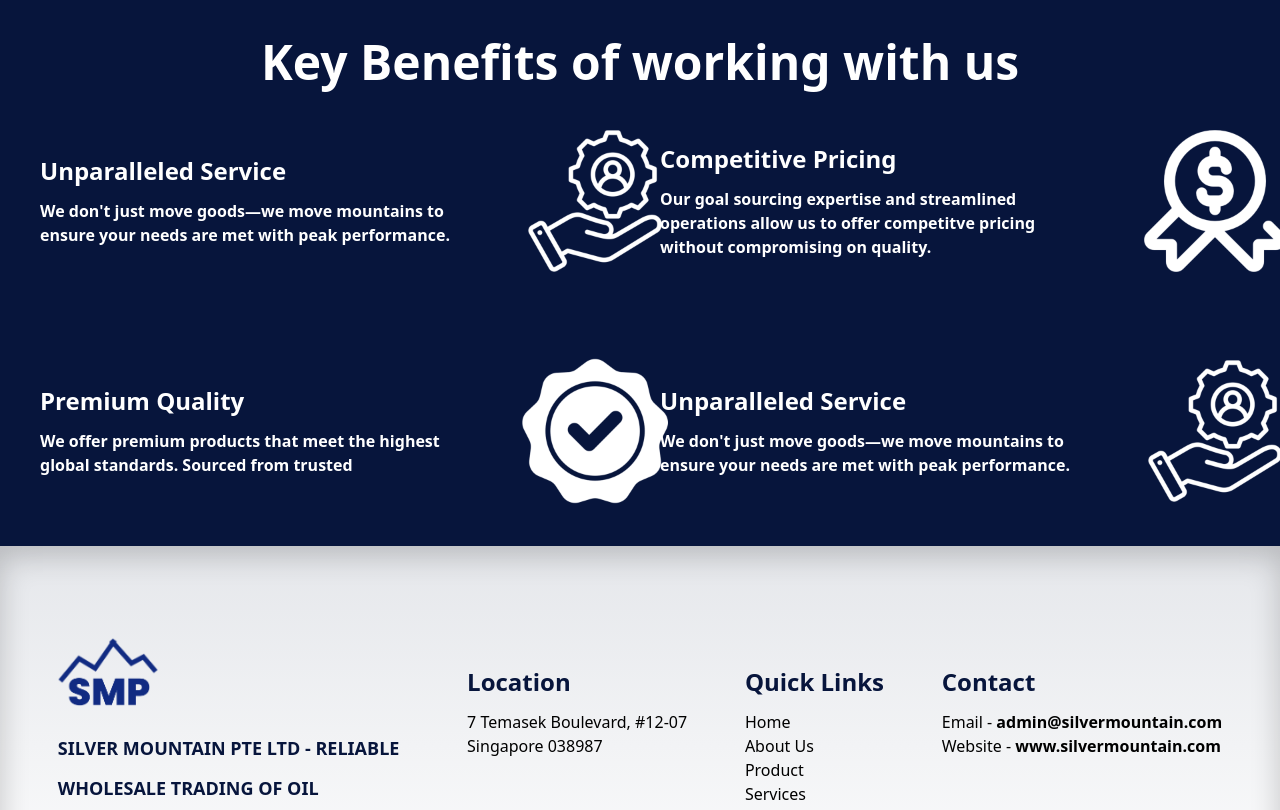
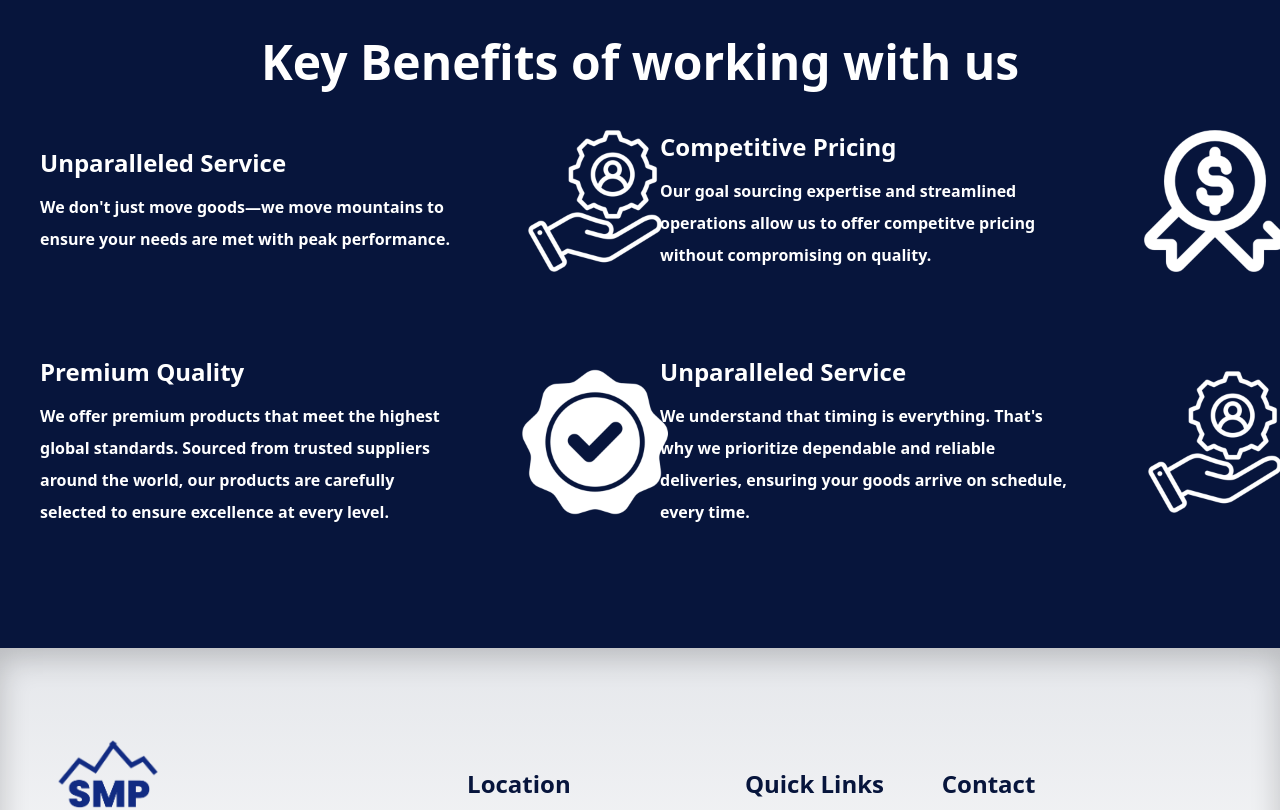
Before and after one commit to iamjusSawSoe/silvermountain, a Next.js app: page / in a window 1280 px wide. Shown: the part 822-1632 px from the top of the page. Built offline with nearby package versions, Linux system fonts and the light colour scheme.

Commit message:
some fixes

```diff
--- a/app/about-us/page.js
+++ b/app/about-us/page.js
@@ -70,9 +70,9 @@ const AboutUs = () => {
 
             <h1 className="text-5xl font-bold text-primary mt-6">VISION</h1>
             <p className="mt-8 font-bold text-xl leading-10">
-              To be the principle of excellence in wholesale trading, scaling
-              new heights in reliablity, innovation, and customer satisfaction.
-              At Silver Mountain, we envision a world where our solutions help
+              To be the pinnacle of excellence in wholesale trading, scaling new
+              heights in reliablity, innovation, and customer satisfaction. At
+              Silver Mountain, we envision a world where our solutions help
               every partner reach new heights of success.
             </p>
           </div>
@@ -86,7 +86,7 @@ const AboutUs = () => {
         transition={{ duration: 1, ease: "easeOut" }}
         viewport={{ once: true, amount: 0.3 }} // Animation settings
       >
-        <div>
+        <div className="mb-20">
           <h1 className="text-5xl font-bold text-primary mt-16">
             Core Values (R.I.S.E)
           </h1>
--- a/app/contact-us/page.js
+++ b/app/contact-us/page.js
@@ -54,7 +54,7 @@ const ContactUs = () => {
                 7 Temasek Boulevard, #12-07 <span className="md:block"></span>{" "}
                 Singapore 038987
               </p>
-              <p className="text-base lg:text-lg mb-4">Tel: Your Number</p>
+              {/* <p className="text-base lg:text-lg mb-4">Tel: Your Number</p> */}
               <p className="text-base lg:text-lg">
                 Email: silvermountainpteltd@gmail.com
               </p>
--- a/app/page.js
+++ b/app/page.js
@@ -19,11 +19,11 @@ export default function Home() {
           transition={{ duration: 1, ease: "easeOut" }}
           viewport={{ once: true }}
         >
-          <div className="grid w-full items-center justify-center grid-cols-1 xl:grid-cols-2 gap-x-10 gap-y-20">
+          <div className="grid w-full items-center justify-center grid-cols-1 xl:grid-cols-2 gap-x-10 gap-y-20 mb-20">
             <div className="flex flex-col-reverse md:flex-row w-full gap-8 xl:gap-16 justify-center xl:justify-normal items-start md:items-center">
               <div className="flex flex-col gap-3">
                 <h4 className="text-2xl font-bold">Unparalleled Service</h4>
-                <p className="w-auto md:w-[26rem] font-semibold">
+                <p className="w-auto md:w-[26rem] font-semibold leading-8">
                   We don&apos;t just move goods—we move mountains to ensure your
                   needs are met with peak performance.
                 </p>
@@ -39,7 +39,7 @@ export default function Home() {
             <div className="flex flex-col-reverse md:flex-row w-full gap-8 xl:gap-16 justify-center xl:justify-normal items-start md:items-center">
               <div className="flex flex-col gap-3">
                 <h4 className="text-2xl font-bold">Competitive Pricing</h4>
-                <p className="w-auto md:w-[26rem] font-semibold">
+                <p className="w-auto md:w-[26rem] font-semibold leading-8">
                   Our goal sourcing expertise and streamlined operations allow
                   us to offer competitve pricing without compromising on
                   quality.
@@ -56,9 +56,11 @@ export default function Home() {
             <div className="flex flex-col-reverse md:flex-row w-full gap-8  xl:gap-16 justify-center xl:justify-normal items-start md:items-center">
               <div className="flex flex-col gap-3">
                 <h4 className="text-2xl font-bold">Premium Quality</h4>
-                <p className="w-auto md:w-[26rem] font-semibold">
+                <p className="w-auto md:w-[26rem] font-semibold leading-8">
                   We offer premium products that meet the highest global
-                  standards. Sourced from trusted
+                  standards. Sourced from trusted suppliers around the world,
+                  our products are carefully selected to ensure excellence at
+                  every level.
                 </p>
               </div>
               <Image
@@ -72,9 +74,10 @@ export default function Home() {
             <div className="flex flex-col-reverse md:flex-row w-full gap-8 xl:gap-16 justify-center xl:justify-normal items-start md:items-center">
               <div className="flex flex-col gap-3">
                 <h4 className="text-2xl font-bold">Unparalleled Service</h4>
-                <p className="w-auto md:w-[26rem] font-semibold">
-                  We don&apos;t just move goods—we move mountains to ensure your
-                  needs are met with peak performance.
+                <p className="w-auto md:w-[26rem] font-semibold leading-8">
+                  We understand that timing is everything. That&apos;s why we
+                  prioritize dependable and reliable deliveries, ensuring your
+                  goods arrive on schedule, every time.
                 </p>
               </div>
               <Image
--- a/components/Footer.js
+++ b/components/Footer.js
@@ -15,11 +15,32 @@ const Footer = () => {
           SILVER MOUNTAIN PTE LTD - RELIABLE
         </h2>
         <h2 className="text-secondary text-lg font-bold">
-          WHOLESALE TRADING OF OIL
+          WHOLESALE TRADING OF OIL,
         </h2>
         <h2 className="text-secondary text-lg font-bold">
           NATURAL RUBBER, AND WOOD PELLETS
         </h2>
+
+        <div className="flex mt-8 flex-col sm:flex-row lg:hidden gap-6 justify-evenly sm:w-auto sm:gap-12">
+          <div className="self-start mt-4">
+            <h1 className="text-secondary text-2xl font-bold">Location</h1>
+            <div className="flex flex-col mt-3">
+              <span>7 Temasek Boulevard, #12-07</span>
+              <span>Singapore 038987</span>
+            </div>
+          </div>
+          <div className="self-start mt-4">
+            <h1 className="text-secondary text-2xl font-bold">Contact</h1>
+            <div className="flex flex-col mt-3">
+              <span>
+                Email - <b>admin@silvermountain.com</b>
+              </span>
+              <span>
+                Website - <b>www.silvermountainpteltd.com</b>
+              </span>
+            </div>
+          </div>
+        </div>
       </div>
 
       <div className="hidden lg:block self-start mt-14">
@@ -52,27 +73,6 @@ const Footer = () => {
           </span>
         </div>
       </div>
-
-      <div className="flex flex-col sm:flex-row lg:hidden gap-6 justify-evenly sm:w-auto sm:gap-12">
-        <div className="self-start mt-4">
-          <h1 className="text-secondary text-2xl font-bold">Location</h1>
-          <div className="flex flex-col mt-3">
-            <span>7 Temasek Boulevard, #12-07</span>
-            <span>Singapore 038987</span>
-          </div>
-        </div>
-        <div className="self-start mt-4">
-          <h1 className="text-secondary text-2xl font-bold">Contact</h1>
-          <div className="flex flex-col mt-3">
-            <span>
-              Email - <b>admin@silvermountain.com</b>
-            </span>
-            <span>
-              Website - <b>www.silvermountainpteltd.com</b>
-            </span>
-          </div>
-        </div>
-      </div>
     </div>
   );
 };
```
